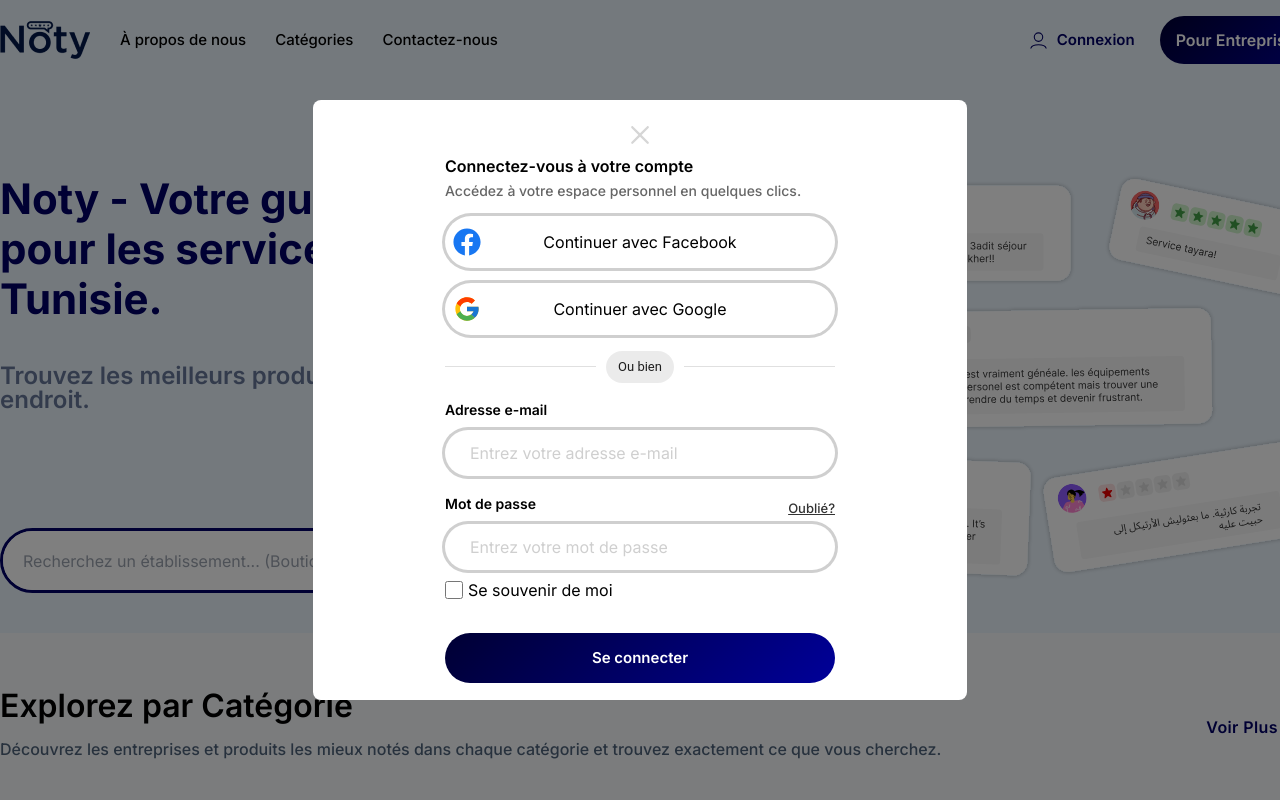
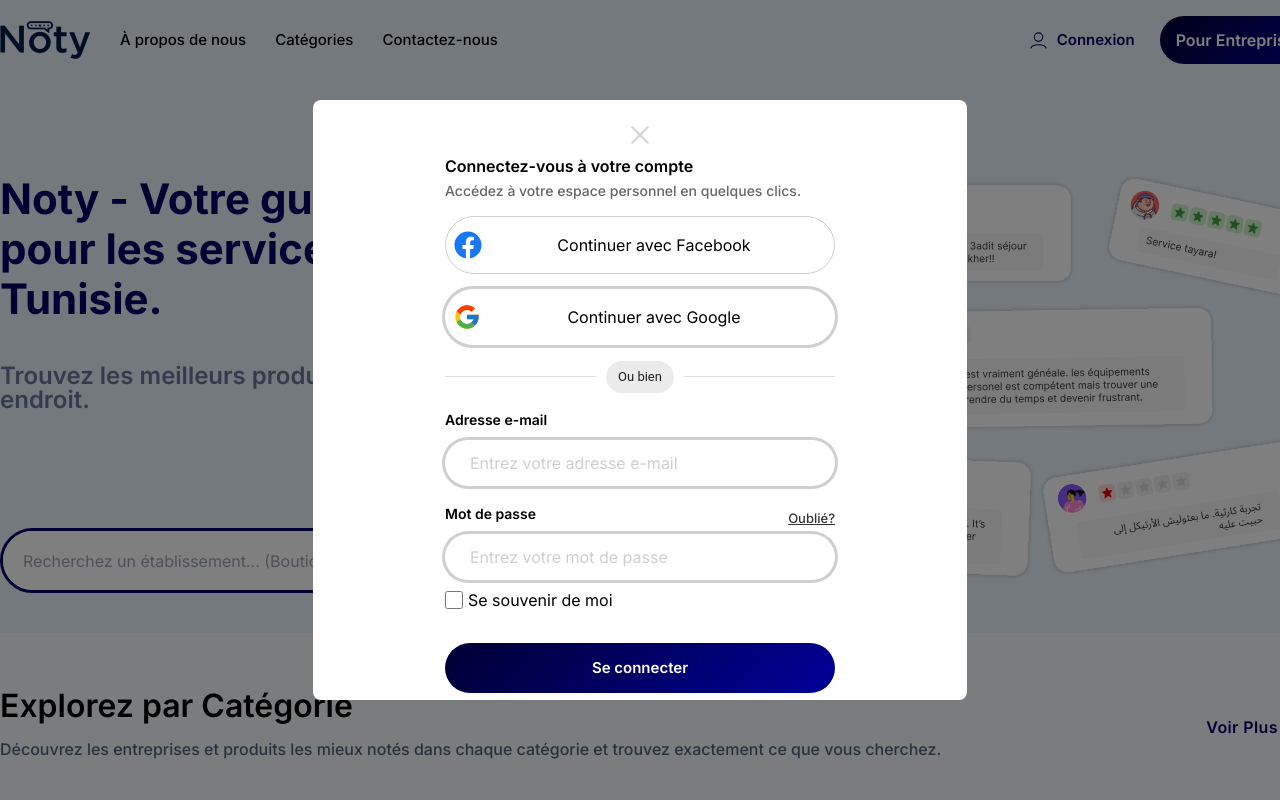
Before and after one commit to reovilsayed/shoj_it_project, a React (Vite) app: page / in a window 1280 px wide. Both pictures are taken after a click on the button "Pour Entreprises". Shown: the top 800 px of the page. Built offline with nearby package versions, Linux system fonts and the light colour scheme.

Commit message:
Published

```diff
--- a/src/utilitis/SignUpModal/SignUpModal.jsx
+++ b/src/utilitis/SignUpModal/SignUpModal.jsx
@@ -26,25 +26,17 @@ export default function SignUpModal({ setOpen, setSubModal }) {
           </p>
           {/* facebook btn */}
           <div className="flex relative pb-[15px]">
-            <FaFacebook
-              size="28px"
-              color="#1877F2"
-              className=" absolute left-2 top-[12px]"
-            />
-            <button className=" w-full py-[14px] ring ring-[#CFCFCF] rounded-full px-2 text-center">
-              Continuer avec Facebook
+            <button className=" w-full py-[14px] border border-[#CFCFCF] rounded-full px-2 text-center flex items-center">
+              <FaFacebook size="28px" color="#1877F2" className="" />
+              <span className="flex-1"> Continuer avec Facebook</span>
             </button>
           </div>
           {/* facebook btn */}
           {/* google */}
           <div className="flex relative 2xl:pb-[15px]">
-            <FcGoogle
-              size="28px"
-              color="#1877F2"
-              className=" absolute left-2 top-[12px]"
-            />
-            <button className=" w-full py-[14px] ring ring-[#CFCFCF] rounded-full px-2 text-center">
-              Continuer avec Google
+            <button className=" w-full py-[14px] ring ring-[#CFCFCF] rounded-full px-2 text-center flex items-center">
+              <FcGoogle size="28px" color="#1877F2" />
+              <span className="flex-1"> Continuer avec Google</span>
             </button>
           </div>
           {/* google */}
```
